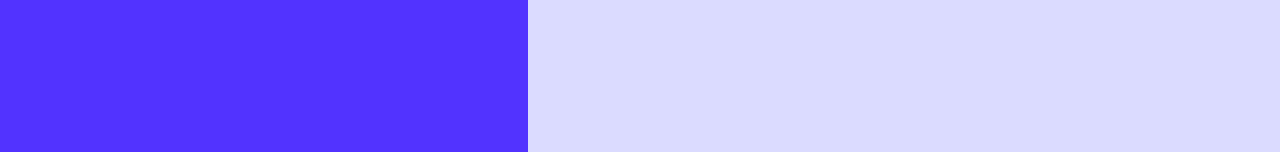
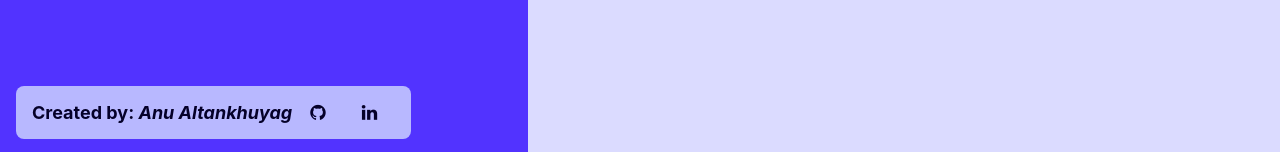
Before and after one commit to lunargravity/weather-app, a React (Create React App) app: page / in a window 1280 px wide. Both pictures are taken after a click on the element 36 px from the left and 28 px from the top of the page. Shown: the part 645-797 px from the top of the page. Built offline with nearby package versions, Linux system fonts and the light colour scheme; no server answers.

Commit message:
Add socials to sidebar

```diff
--- a/src/components/Sidebar.jsx
+++ b/src/components/Sidebar.jsx
@@ -1,6 +1,7 @@
 import React, { useState, useEffect } from 'react';
 import '../css/sidebar.css';
 import 'font-awesome/css/font-awesome.min.css';
+import Socials from './Socials';
 
 export default function Sidebar({
   favoriteCities,
@@ -71,6 +72,9 @@ export default function Sidebar({
             })}
           </ul>
         </div>
+        <div>
+          <Socials />
+        </div>
       </div>
     </div>
   );
--- /dev/null
+++ b/src/components/Socials.jsx
@@ -0,0 +1,25 @@
+import React from 'react';
+import '../css/socials.css';
+import 'font-awesome/css/font-awesome.min.css';
+
+export default function Socials() {
+  return (
+    <div className='socials-container'>
+      <h4>
+        Created by: <em>Anu Altankhuyag</em>
+        <a
+          href='https://github.com/lunargravity/weather-app'
+          target='_blank'
+          rel='noopener noreferrer'>
+          <i class='fa fa-github'></i>
+        </a>
+        <a
+          href='https://www.linkedin.com/in/anu-altankhuyag/'
+          target='_blank'
+          rel='noopener noreferrer'>
+          <i class='fa fa-linkedin'></i>
+        </a>
+      </h4>
+    </div>
+  );
+}
--- /dev/null
+++ b/src/css/socials.css
@@ -0,0 +1,49 @@
+.socials-container {
+  background-color: var(--color-periwinkle);
+  border-radius: 8px;
+  margin: 1em;
+  padding: 1em;
+  width: fit-content;
+}
+
+h4 {
+  font-family: var(--font-family-main);
+  color: var(--color-oxford-blue);
+  margin-top: 0;
+  margin-bottom: 0;
+}
+
+a {
+  text-decoration: none;
+  padding: 1em;
+  font-size: larger;
+  color: var(--color-oxford-blue);
+}
+
+@media (min-width: 300px) {
+  h4,
+  a {
+    font-size: 12px;
+  }
+}
+
+@media (min-width: 400px) {
+  h4,
+  a {
+    font-size: 14px;
+  }
+}
+
+@media (min-width: 600px) {
+  h4,
+  a {
+    font-size: 16px;
+  }
+}
+
+@media (min-width: 900px) {
+  h4,
+  a {
+    font-size: 18px;
+  }
+}
```
